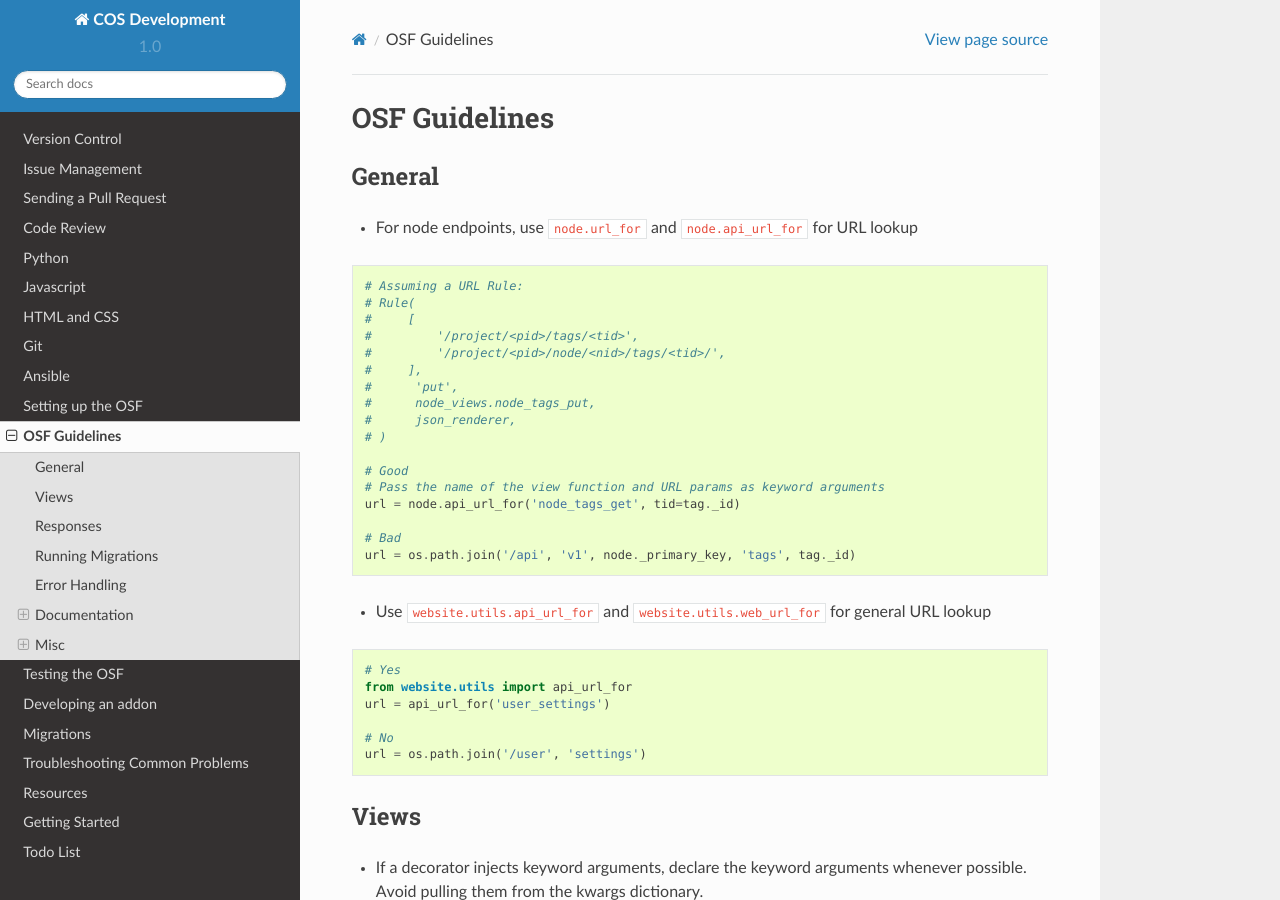
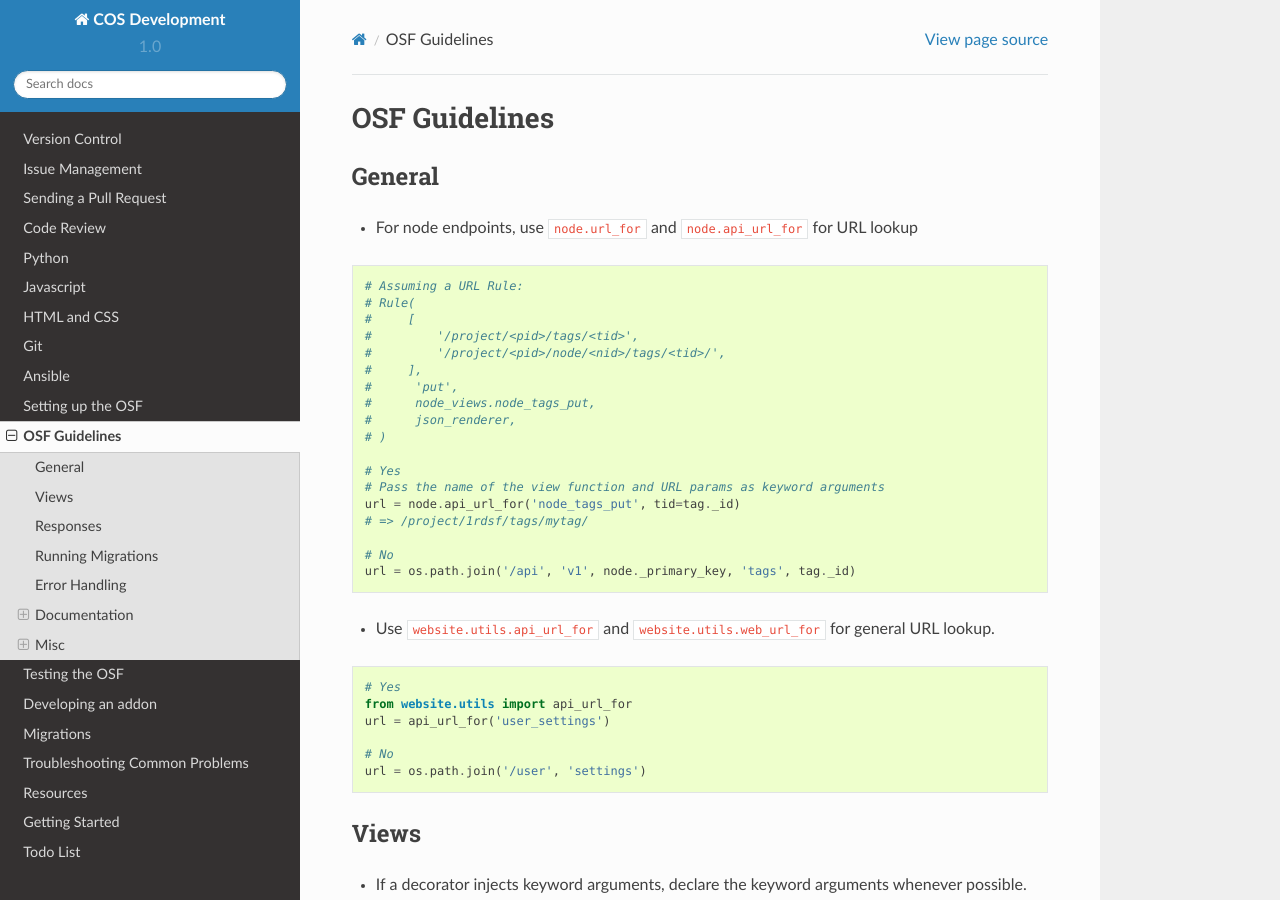
Before and after one commit to CenterForOpenScience/COSDev, a Sphinx documentation site: the page built from docs/osf/guidelines.rst, in a window 1280 px wide and 900 px high. Built offline with Sphinx 7.4.7 and the Read the Docs theme 2.0.0, drawn with Linux system fonts in a browser that asks for light colours.

Commit message:
Fix typo in usage of node.api_url_for

```diff
--- a/docs/osf/guidelines.rst
+++ b/docs/osf/guidelines.rst
@@ -19,14 +19,15 @@
     #      json_renderer,
     # )
 
-    # Good
+    # Yes
     # Pass the name of the view function and URL params as keyword arguments
-    url = node.api_url_for('node_tags_get', tid=tag._id)
+    url = node.api_url_for('node_tags_put', tid=tag._id)
+    # => /project/1rdsf/tags/mytag/
 
-    # Bad
+    # No
     url = os.path.join('/api', 'v1', node._primary_key, 'tags', tag._id)
 
-- Use ``website.utils.api_url_for`` and ``website.utils.web_url_for`` for general URL lookup
+- Use ``website.utils.api_url_for`` and ``website.utils.web_url_for`` for general URL lookup.
 
 .. code-block:: python
 
```
